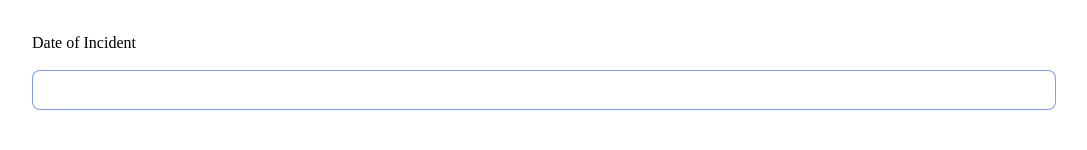
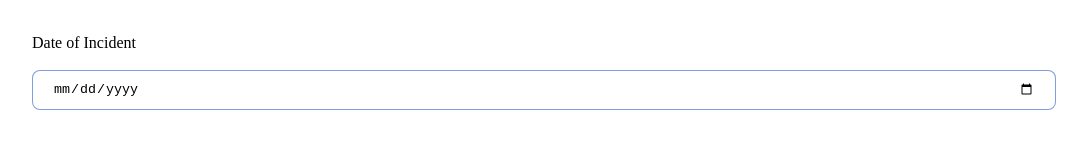
Before and after one commit to ikechiU/FrontEndClaims, a React (Create React App) app: page /form in a window 1280 px wide. Shown: the part 770-920 px from the top of the page, without its empty margins (96-1183 px from the left). Built offline with nearby package versions, Linux system fonts and the light colour scheme.

Commit message:
date func adjusted

```diff
--- a/src/components/FormPage.js
+++ b/src/components/FormPage.js
@@ -28,13 +28,10 @@ export const FormPage = () => {
 
   const handleChangesDate = (e) => {
     e.preventDefault();
-    const formattedDate = moment(e.target.value, "YYYY-MM-DD").format(
-      "DD-MM-YYYY"
-    );
-    console.log(formattedDate);
     setClaimDetails((prev) => ({
       ...prev,
-      [e.target.name]: formattedDate + " 00:00",
+      [e.target.name]:
+        moment(e.target.value, "YYYY-MM-DD").format("DD-MM-YYYY") + " 00:00",
     }));
   };
 
@@ -53,7 +50,6 @@ export const FormPage = () => {
         console.log(err);
         notifyError(err.response.data.message);
         displayLoginNotification();
-        // setResponseStatus(err.response.data.message);
       });
   };
 
@@ -164,12 +160,19 @@ export const FormPage = () => {
           <label htmlFor="date_of_incident">
             {" "}
             Date of Incident
+            {/* <input
+              className=""
+              type="text"
+              value={claimDetails.dateOfClaim}
+              placeholder="DD-MM-YYYY"
+              id="date_of_incident"
+              name="dateOfClaim"
+            /> */}
             <input
               className="form-input"
-              type="datetime"
-              value={claimDetails.dateOfClaim}
-              id="date_of_incident"
+              type="date"
               name="dateOfClaim"
+              placeholder=""
               onChange={handleChangesDate}
             />
           </label>
@@ -225,23 +228,6 @@ export const FormPage = () => {
 
         <hr className="divider" />
 
-        {/* <fieldset>
-          <h2>Documents From Incident</h2>
-          <div>
-            <label htmlFor="file_upload" className="upload_label">
-              {" "}
-              Add Evidence
-            </label>
-            <input
-              className="file_upload"
-              type="file"
-              id="file_upload"
-              name="Where Did The Incident Happen"
-              onChange={handleChanges}
-            />
-          </div>
-        </fieldset> */}
-
         <button className="submit_button">Submit</button>
       </form>
     </div>
```
